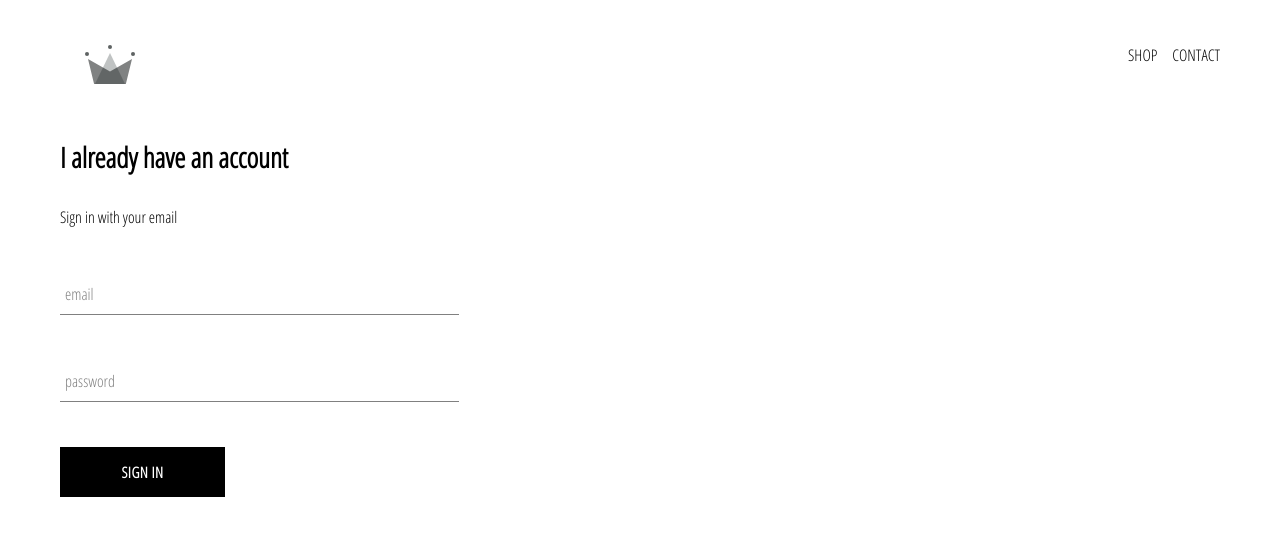
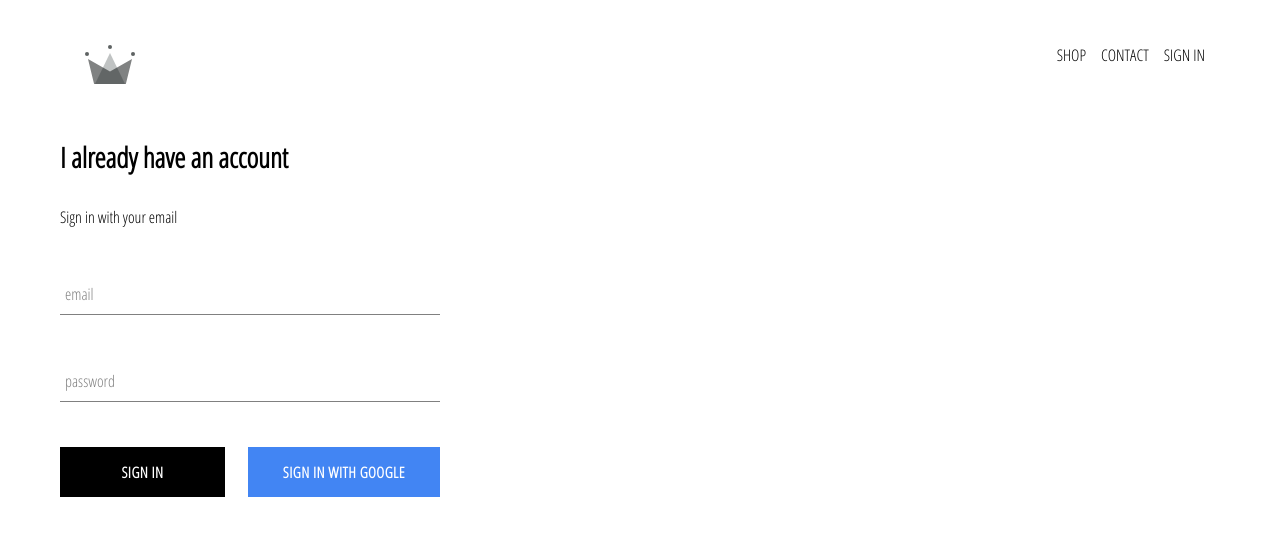
Before and after one commit to aledaquino1986/clothes-ecommerce, a React (Create React App) app: page /signin in a window 1280 px wide. Shown: the top 536 px of the page. Built offline with nearby package versions, Linux system fonts and the light colour scheme; no server answers.

Commit message:
integrate firebase into application. create sign-in page with sign in component and sign in with Google

```diff
--- a/src/App.css
+++ b/src/App.css
@@ -7,3 +7,7 @@ a {
   text-decoration: none;
   color: black;
 }
+
+* {
+  box-sizing: border-box;
+}
--- a/src/App.js
+++ b/src/App.js
@@ -1,15 +1,38 @@
-import React from "react";
+import React, { Component } from "react";
 import Homepage from "./pages/hompage/Homepage";
 import ShopPage from "./pages/shop/ShopPage";
 import { Switch, Route } from "react-router-dom";
 import Header from "./components/header/Header";
 import SignInSignUp from "./pages/sing-in-sign-up/SignInSignUp";
+import { auth } from "./firebase/firebase.utils";
 import "./App.css";
 
-function App() {
+class App extends Component {
+  constructor() {
+    super();
+
+    this.state = {
+      currentUser: null
+    };
+  }
+
+  unsubscribeFromAuth = null;
+
+  componentDidMount() {
+    this.unsubscribeFromAuth = auth.onAuthStateChanged(user => {
+      this.setState({ currentUser: user });
+
+      console.log(user);
+    });
+  }
+
+  componentWillUnmount() {
+    this.unsubscribeFromAuth();
+  }
+  render() {
     return (
       <div>
-      <Header />
+        <Header currentUser={this.state.currentUser} />
         <Switch>
           <Route exact={true} path="/" component={Homepage}></Route>
           <Route path="/shop" component={ShopPage}></Route>
@@ -18,5 +41,6 @@ function App() {
       </div>
     );
   }
+}
 
 export default App;
--- a/src/components/custom-button/CustomButton.js
+++ b/src/components/custom-button/CustomButton.js
@@ -1,9 +1,12 @@
 import React from "react";
 import "./custom-button.scss";
 
-function CustomButton({ children, ...otherProps }) {
+function CustomButton({ children, isGoogleSignIn, ...otherProps }) {
   return (
-    <button className="custom-button" {...otherProps}>
+    <button
+      className={`${isGoogleSignIn ? "google-sign-in" : ""} custom-button`}
+      {...otherProps}
+    >
       {children}
     </button>
   );
--- a/src/components/custom-button/custom-button.scss
+++ b/src/components/custom-button/custom-button.scss
@@ -19,4 +19,14 @@
     color: black;
     border: 1px solid black;
   }
+
+  &.google-sign-in {
+    background-color: #4285f3;
+    color: white;
+
+    &:hover {
+      background-color: #357ae8;
+      border: none;
+    }
+  }
 }
--- a/src/components/header/Header.js
+++ b/src/components/header/Header.js
@@ -1,9 +1,10 @@
 import React from "react";
 import { Link } from "react-router-dom";
 import { ReactComponent as Logo } from "../../assets/crown.svg";
+import { auth } from "../../firebase/firebase.utils";
 import "./header.scss";
 
-function Header() {
+function Header({ currentUser }) {
   return (
     <div className="header">
       <Link to="/" className="logo-container">
@@ -16,6 +17,15 @@ function Header() {
         <Link to="/contact" className="loption">
           CONTACT
         </Link>
+        {currentUser ? (
+          <div className="option" onClick={() => auth.signOut()}>
+            SIGN OUT
+          </div>
+        ) : (
+          <Link className="option" to="/signin">
+            SIGN IN
+          </Link>
+        )}
       </div>
     </div>
   );
--- a/src/components/header/header.scss
+++ b/src/components/header/header.scss
@@ -20,6 +20,7 @@
 
     .option {
       padding: 10px 15px;
+      cursor: pointer;
     }
   }
 }
--- a/src/components/sign-in/SignIn.js
+++ b/src/components/sign-in/SignIn.js
@@ -1,6 +1,7 @@
 import React, { Component } from "react";
 import FormInput from "../../components/form-input/FormInput";
 import CustomButton from "../custom-button/CustomButton";
+import { signInWithGoogle } from "../../firebase/firebase.utils";
 import "./sign-in.scss";
 
 export class SignIn extends Component {
@@ -48,10 +49,19 @@ export class SignIn extends Component {
             handleChange={this.handleChange}
             label="password"
           />
-
-          <CustomButton type="submit" value="submit form">
-            Sign In
-          </CustomButton>
+          <div className="buttons">
+            <CustomButton type="submit" value="submit form">
+              Sign In
+            </CustomButton>
+            <CustomButton
+              type="button"
+              onClick={signInWithGoogle}
+              value="submit form"
+              isGoogleSignIn
+            >
+              Sign In with Google
+            </CustomButton>
+          </div>
         </form>
       </div>
     );
--- a/src/components/sign-in/sign-in.scss
+++ b/src/components/sign-in/sign-in.scss
@@ -1,9 +1,14 @@
 .sign-in {
-  width: 30vw;
+  width: 380px;
   display: flex;
   flex-direction: column;
 
   .title {
     margin-bottom: 10px 0px;
   }
+
+  .buttons {
+    display: flex;
+    justify-content: space-between;
+  }
 }
--- /dev/null
+++ b/src/firebase/firebase.utils.js
@@ -0,0 +1,27 @@
+import firebase from "firebase/app";
+import "firebase/firestore";
+import "firebase/auth";
+
+const config = {
+  apiKey: "AIzaSyD-VSxJXYc5GWa5yfyjwinENudp2YXBxAM",
+  authDomain: "ecommerce-aac3f.firebaseapp.com",
+  projectId: "ecommerce-aac3f",
+  storageBucket: "ecommerce-aac3f.appspot.com",
+  messagingSenderId: "260244451716",
+  appId: "1:260244451716:web:a1269baf091aefb9e2add1",
+  measurementId: "G-RJJZFG831S"
+};
+
+firebase.initializeApp(config);
+
+export const auth = firebase.auth();
+export const firestore = firebase.firestore();
+
+const provider = new firebase.auth.GoogleAuthProvider();
+provider.setCustomParameters({
+  prompt: "select_account"
+});
+
+export const signInWithGoogle = () => auth.signInWithPopup(provider);
+
+export default firebase;
```
Lines whose indentation alone changed are shown as unchanged.
